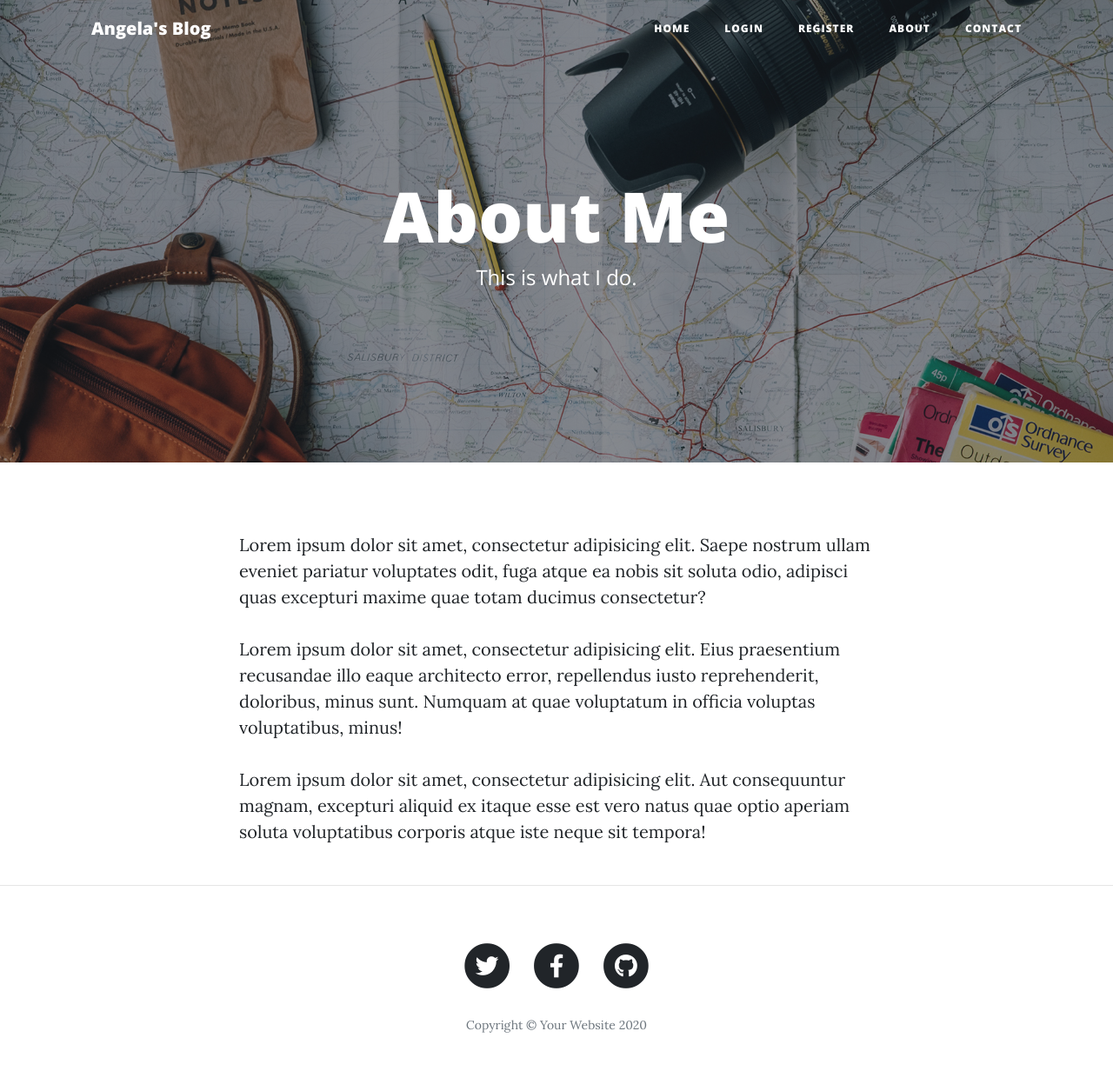
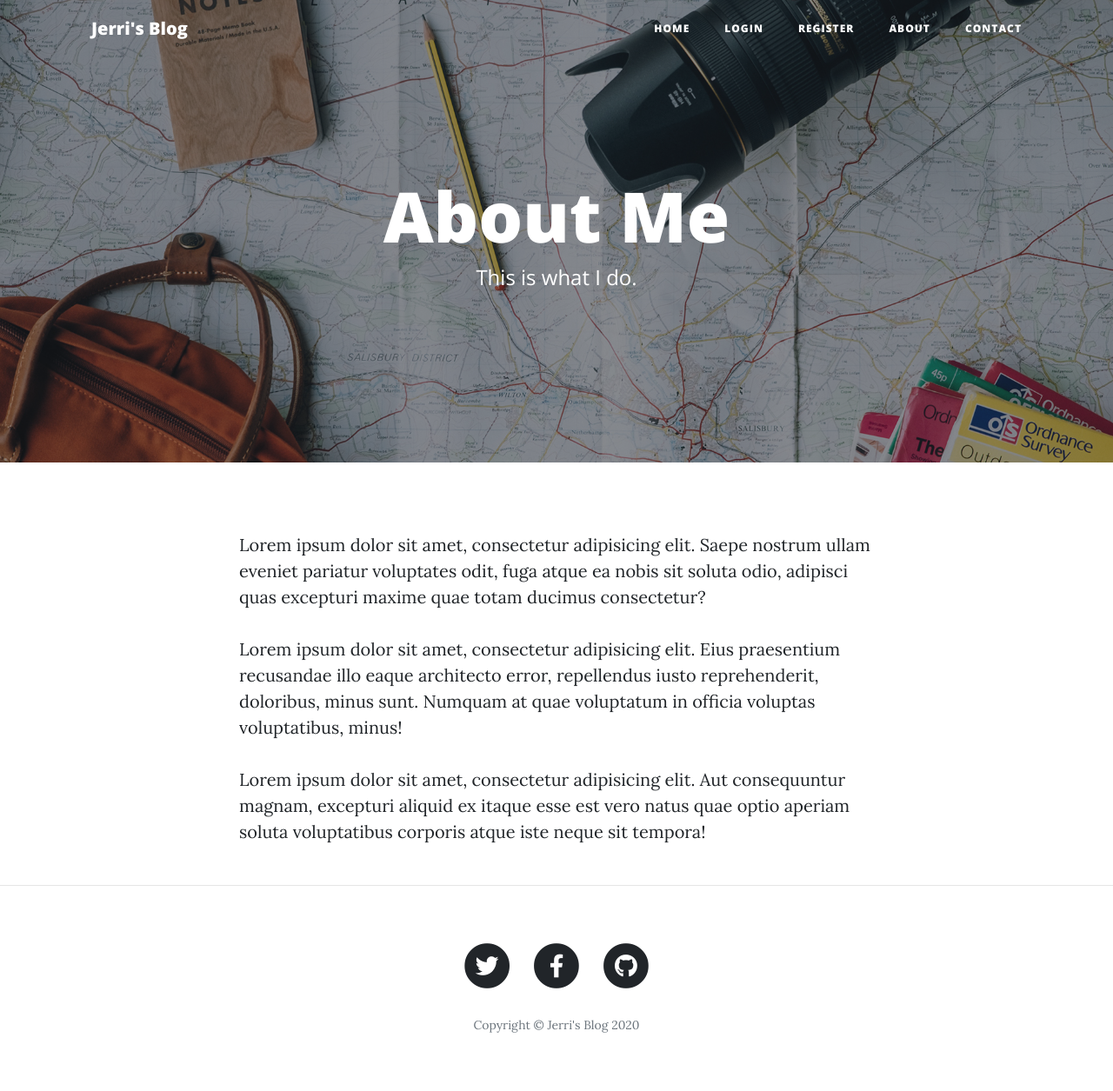
Before and after one commit to JerriPy175/random-blog, a Flask app: page /about in a window 1280 px wide. Shown: the whole page at 87% size. Run offline with Flask 2, Linux system fonts and the light colour scheme; some libraries are stand-ins or nearby versions.

Commit message:
Change name and add links

```diff
--- a/templates/footer.html
+++ b/templates/footer.html
@@ -21,7 +21,7 @@
               </a>
             </li>
             <li class="list-inline-item">
-              <a href="#">
+              <a href="https://github.com/JerriPy175/random-blog">
                 <span class="fa-stack fa-lg">
                   <i class="fas fa-circle fa-stack-2x"></i>
                   <i class="fab fa-github fa-stack-1x fa-inverse"></i>
@@ -29,7 +29,7 @@
               </a>
             </li>
           </ul>
-          <p class="copyright text-muted">Copyright &copy; Your Website 2020</p>
+          <p class="copyright text-muted">Copyright &copy; Jerri's Blog 2020</p>
         </div>
       </div>
     </div>
--- a/templates/header.html
+++ b/templates/header.html
@@ -8,7 +8,7 @@
     <meta name="description" content="">
     <meta name="author" content="">
 
-    <title>Angela's Blog</title>
+    <title>Jerri's Blog</title>
 
     <!-- Bootstrap core CSS -->
     <link href="{{ url_for('static', filename='vendor/bootstrap/css/bootstrap.min.css') }}" rel="stylesheet">
@@ -31,7 +31,7 @@
 <!-- Navigation -->
 <nav class="navbar navbar-expand-lg navbar-light fixed-top" id="mainNav">
     <div class="container">
-        <a class="navbar-brand" href="{{url_for('get_all_posts')}}">Angela's Blog</a>
+        <a class="navbar-brand" href="{{url_for('get_all_posts')}}">Jerri's Blog</a>
         <button class="navbar-toggler navbar-toggler-right" type="button" data-toggle="collapse"
                 data-target="#navbarResponsive" aria-controls="navbarResponsive" aria-expanded="false"
                 aria-label="Toggle navigation">
```
